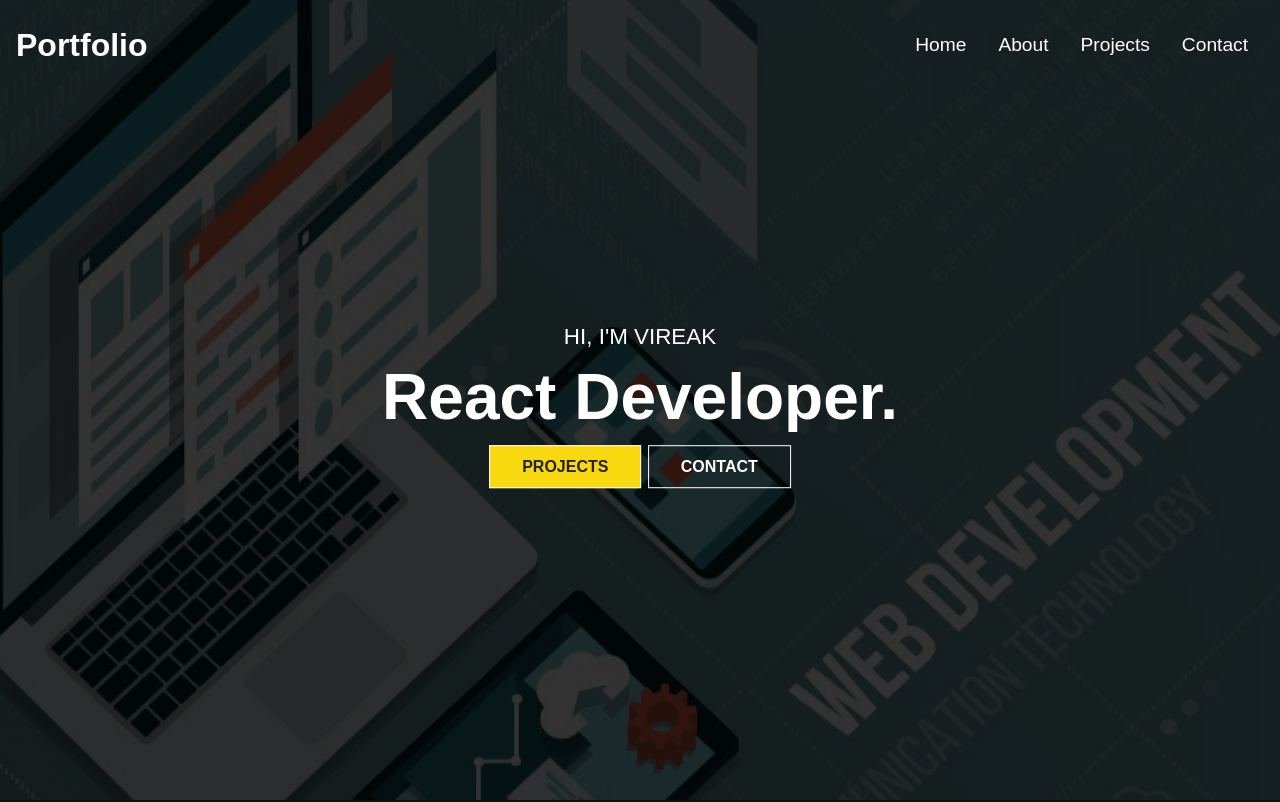
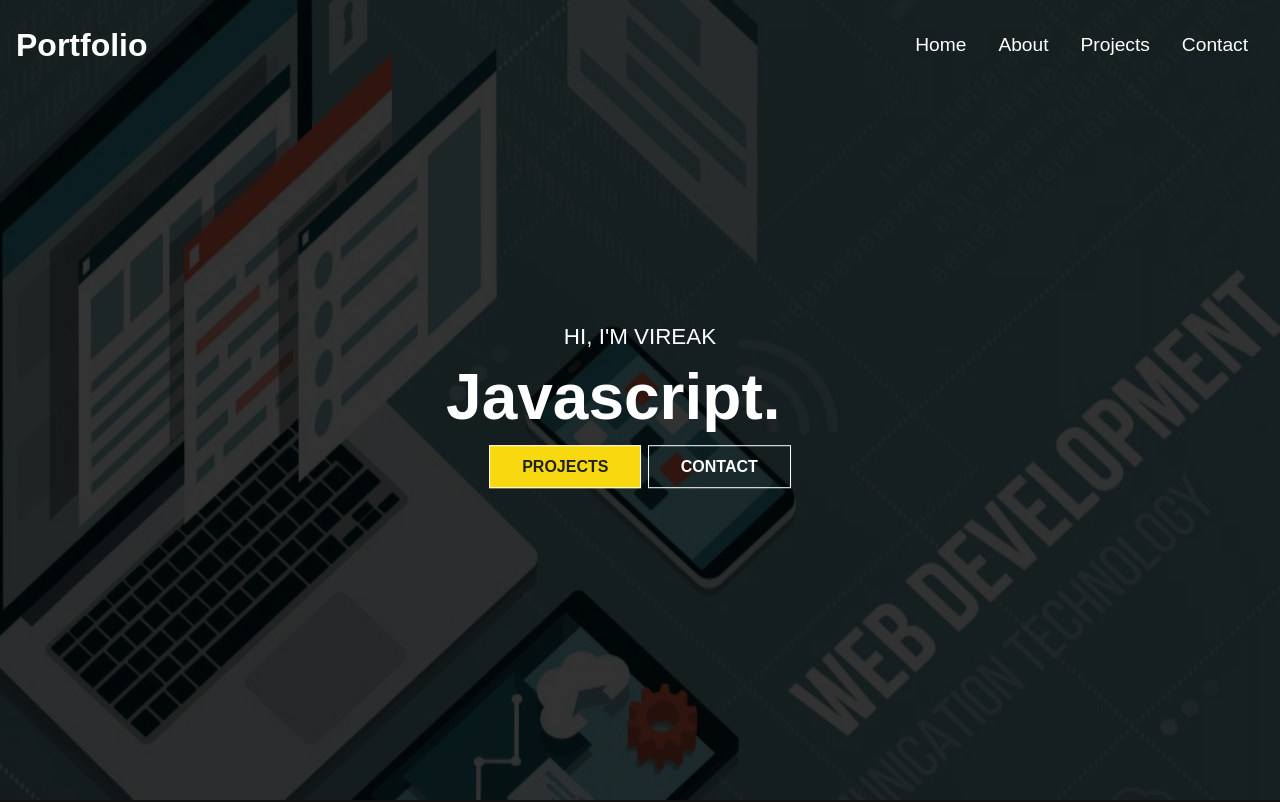
Before and after one commit to Kaeriv93/portfoliov3, a React (Create React App) app: page / in a window 1280 px wide. Shown: the top 802 px of the page. Built offline with nearby package versions, Linux system fonts and the light colour scheme; no server answers.

Commit message:
installed typewrite animation and incorporated it in portfolio

```diff
--- a/package.json
+++ b/package.json
@@ -6,13 +6,18 @@
     "@testing-library/jest-dom": "^5.16.5",
     "@testing-library/react": "^13.4.0",
     "@testing-library/user-event": "^13.5.0",
+    "cors": "^2.8.5",
+    "express": "^4.18.1",
+    "nodemailer": "^6.7.8",
     "react": "^18.2.0",
     "react-dom": "^18.2.0",
     "react-icons": "^4.4.0",
     "react-router-dom": "^6.4.0",
     "react-scripts": "5.0.1",
+    "react-simple-typewriter": "^4.0.2",
     "sass": "^1.54.9",
     "scss": "^0.2.4",
+    "simple-typewriter": "0.0.1",
     "web-vitals": "^2.1.4"
   },
   "scripts": {
--- a/src/components/heroimg/HeroImg.jsx
+++ b/src/components/heroimg/HeroImg.jsx
@@ -1,5 +1,6 @@
 import './HeroImg.styles.scss';
 import IntroImg from "../../assets/intro-pic.jpeg";
+import { Typewriter, Cursor} from 'react-simple-typewriter'
 import{ Link } from 'react-router-dom'
 const HeroImg = () =>{
     return(
@@ -9,7 +10,18 @@ const HeroImg = () =>{
             </div>
             <div className="content">
                 <p>Hi, I'm Vireak</p>
-                <h1>React Developer.</h1>
+                <h1>{''}
+                    <Typewriter
+                        words={['React.', 'Express.', 'Javascript.', 'Node.js.']}
+                        loop = {false}
+                        cursor
+                        cursorStyle='_'
+                        typeSpeed={100}
+                        deleteSpeed={50}
+                        delaySpeed={1000}
+                    />
+                    <Cursor/>
+                </h1>
                 <div>
                     <Link to ='/project' className='btn'>Projects</Link>
                     <Link to ='/contact' className='btn btn-light'>Contact</Link>
```
Also changed, not shown: 1 other file (tests, documents, lock files or other folders).
